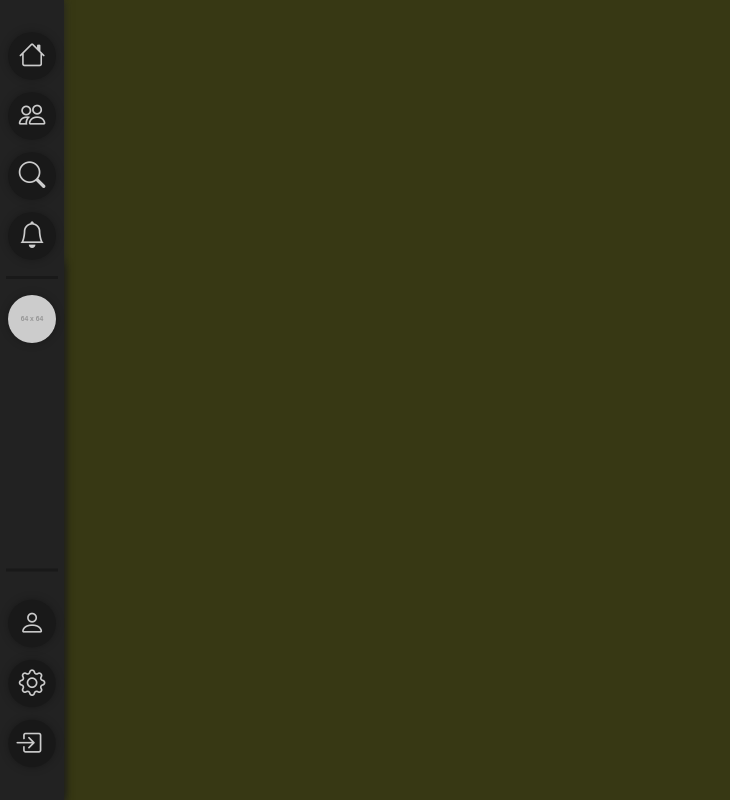
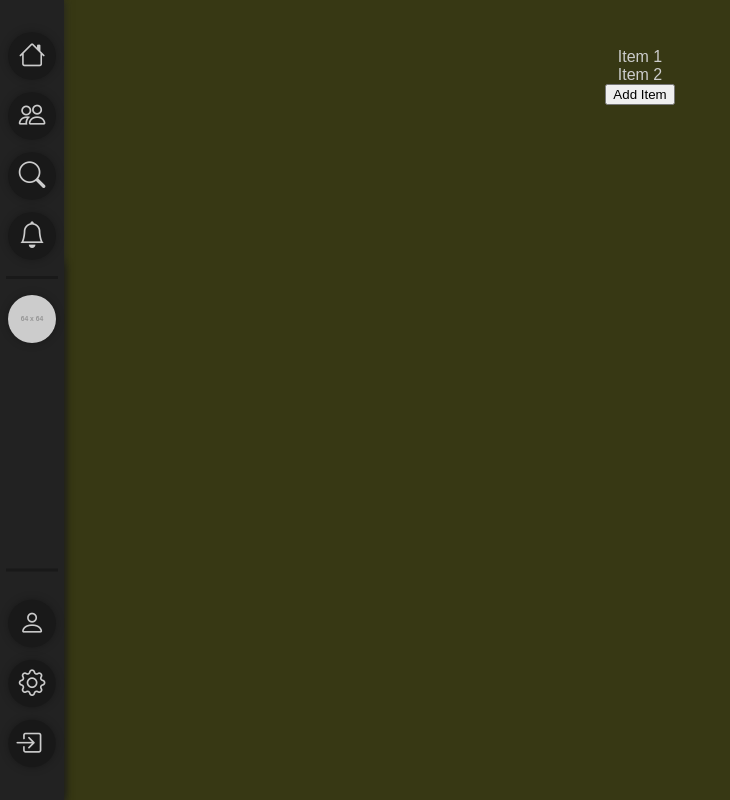
Before and after one commit to Animus-Surge/slang-frontend, a Nuxt app: page /friends in a window 1280 px wide. Shown: the whole page, without its empty margins (0-730 px from the left). Built offline with nearby package versions, Linux system fonts and the light colour scheme; no server answers.

Commit message:
Messenger work (it kinda works!)

```diff
--- a/app.vue
+++ b/app.vue
@@ -35,8 +35,11 @@ onMounted(() => {
     if (!msg.type) return // Consider it invalid, ALL messages coming through the websocket will have this type field
 
     switch (msg.type) {
+      case 'ack':
+        console.log(msg.data)
+        break
       case 'msg':
-        console.log(msg.data)
+
         break //TODO
       case 'pong':
         console.log('Received pong response!')
@@ -45,7 +48,6 @@ onMounted(() => {
   })
 
   setInterval(() => {
-
     if(hasOutgoing() && socket.readyState === socket.OPEN) {
       var msg = retrieveFromOutgoing()
       console.log(msg)
--- a/pages/[group]/[channel].vue
+++ b/pages/[group]/[channel].vue
@@ -9,10 +9,10 @@
       </div>
     </div>
     <div class="messagepanel">
-      <div v-for="msg in msgList" class="message"> <!--TODO: msgList-->
+      <div v-for="msg in msgList" :key="msg.id" class="message"> <!--TODO: msgList-->
         <img src="https://placehold.co/50x50" />
         <div class="msgtext">
-          <span class="msgauthor">{{ msg.author }}</span><!--TODO: author displayname stuff (might use a cache)-->
+          <span class="msgauthor">Surge</span>
           <span class="msgcontent">{{ msg.content }}</span>
         </div>
       </div>
@@ -28,33 +28,33 @@
 <script setup lang='ts'>
 import { ref, onMounted } from 'vue'
 
-// const socket = useState('socket', () => null)
-
 const currentPageIndex = useState('currentPageIndex', () => 0)
 const showChannelBar = useState('showChannelBar', () => false)
 const showProfilePopout = useState('showProfilePopout', () => false)
 
-const msgBox = ref(null)
+const user = useState('user') //TODO
+
 const route = useRoute()
 
-var message = ""
-
-var msgList: any[] = [] //TODO: figure out how to do global classes
+var message = ''
+var msgList = ref<any[]>([])
+var currentID = ref(0)
 
 const sendMsg = () => {
-  var box: HTMLInputElement = msgBox.value!
-
   var gid = parseInt(route.params.group[0])
   var cid = parseInt(route.params.channel[0])
 
   var msg = createMessageCreateMessage(1, message, gid, cid)
 
+  console.log(msg)
   pushOutgoing(msg)
 
-  msgList.push(msg.data)
-  console.log(msgList)
+  msg.data['id'] = currentID.value
+  currentID.value++
 
-  box.value = ''
+  msgList.value.push(msg.data)
+
+  message = ''
 }
 
 onMounted(() => {
@@ -64,7 +64,11 @@ onMounted(() => {
 
   setInterval(() => {
     if (hasIncoming()) {
-      msgList.push(retrieveFromIncoming()!)
+      var inmsg: Object = retrieveFromIncoming()!
+      inmsg.data['id'] = currentID.value
+      currentID.value++
+      console.log(inmsg)
+      msgList.value.push(inmsg)
     }
   })
 })
--- a/pages/friends.vue
+++ b/pages/friends.vue
@@ -1,10 +1,42 @@
 <template>
-  <div>
+  <div class="root">
+    <!-- Parent Element (or Vue Component) -->
+    <div>
+      <!-- Use v-for to iterate over the array and dynamically add children -->
+      <div v-for="item in dataArray" :key="item.id">
+        {{ item.content }}
+      </div>
+    </div>
+
+    <!-- Button to add new data to the array -->
+    <button @click="addItem">Add Item</button>
   </div>
 </template>
 
-<script setup lang='ts'>
+<script>
+export default {
+  data() {
+    return {
+      dataArray: [
+        { id: 1, content: "Item 1" },
+        { id: 2, content: "Item 2" },
+        // Add more items as needed
+      ],
+    };
+  },
+  methods: {
+    addItem() {
+      // Add a new item to the array
+      const newItem = { id: this.dataArray.length + 1, content: `Item ${this.dataArray.length + 1}` };
+      this.dataArray.push(newItem);
+    },
+  },
+};
 </script>
 
 <style scoped>
+div.root {
+  margin: 3rem 6rem;
+  text-align: center;
+}
 </style>
--- a/utils/createMessageCreateMessage.ts
+++ b/utils/createMessageCreateMessage.ts
@@ -1,10 +1,16 @@
+import {ref} from 'vue'
+
+var currentID = ref(0)
+
 export default (author: Number, content: string, groupID: Number, channelID: Number) => {
   var data = {
+    id: currentID,
     author,
     content,
     group_id: groupID,
     channel_id: channelID
   }
+  currentID.value++
 
   return createActionMessage('new_msg', data)
 }
```
